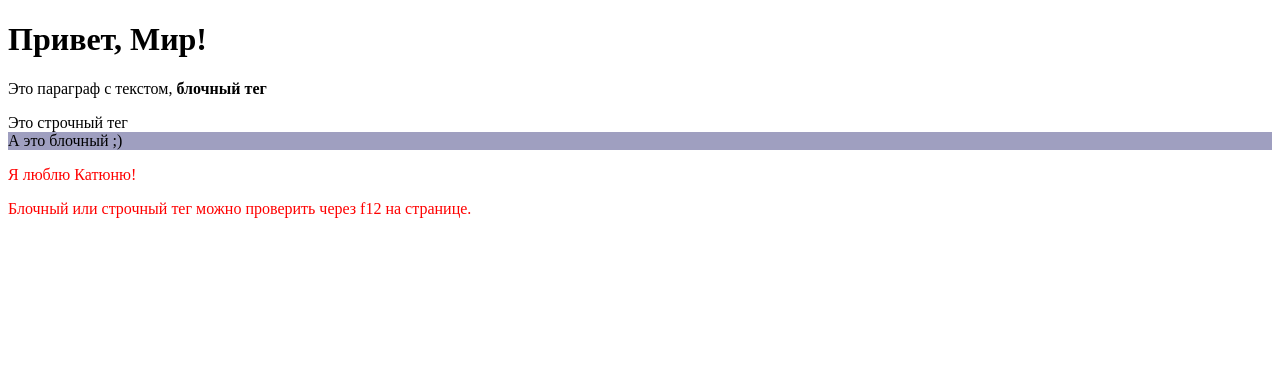
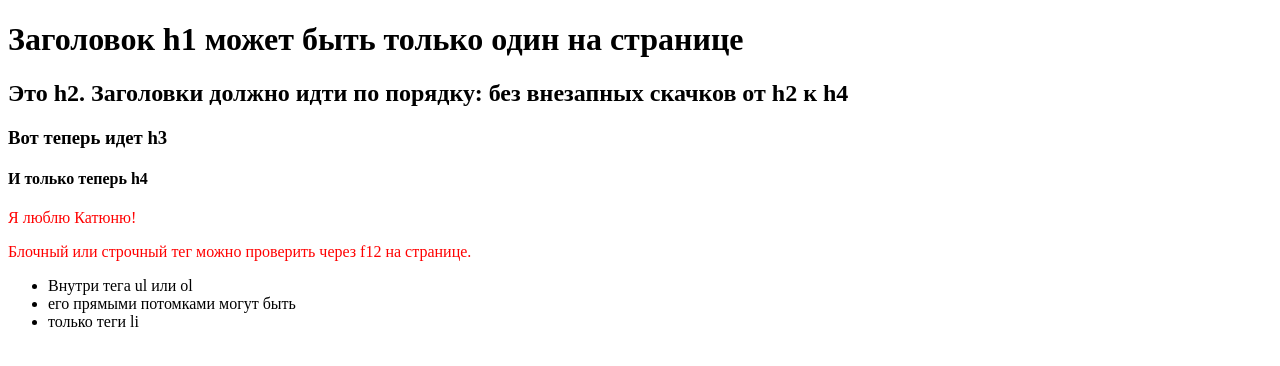
Before and after one commit to LomakinVladislav/HTML-course, a plain HTML site: page index.html in a window 1280 px wide. Drawn offline with Linux system fonts and the light colour scheme.

Commit message:
Урок про списки ol/ul и загаловки h1-h6!

```diff
--- a/index.html
+++ b/index.html
@@ -6,12 +6,20 @@
     <title>Document</title>
 </head>
 <body>
-    <h1>Привет, Мир!</h1>
-    <p>Это параграф с текстом, <b>блочный тег</b></p>
-    <span>Это строчный тег</span>
-    <div class="div_class">А это блочный ;) </div>
+    <h1>Заголовок h1 может быть только один на странице</h1>
+    <section>
+        <h2>Это h2. Заголовки должно идти по порядку: без внезапных скачков от h2 к h4</h2>
+        <h3>Вот теперь идет h3</h3>
+        <h4>И только теперь h4</h4>
+    </section>
     <p id="KatyaLove">Я люблю Катюню!</p>
     <p style="color: red;">Блочный или строчный тег можно проверить через f12 на странице.</p>
+
+    <ul>
+        <li>Внутри тега ul или ol</li>
+        <li>его прямыми потомками могут быть</li>
+        <li>только теги li</li>
+    </ul>
 </body>
 </html>
 
```
